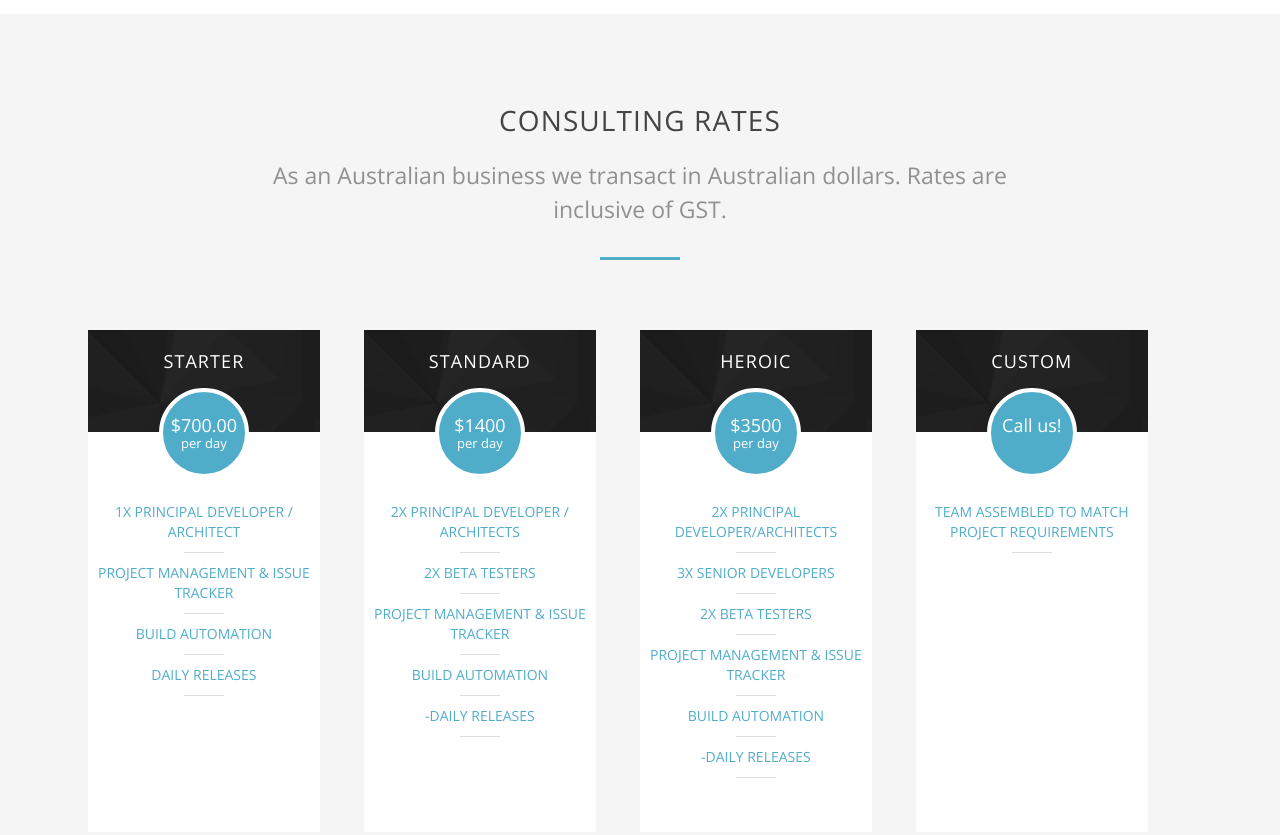
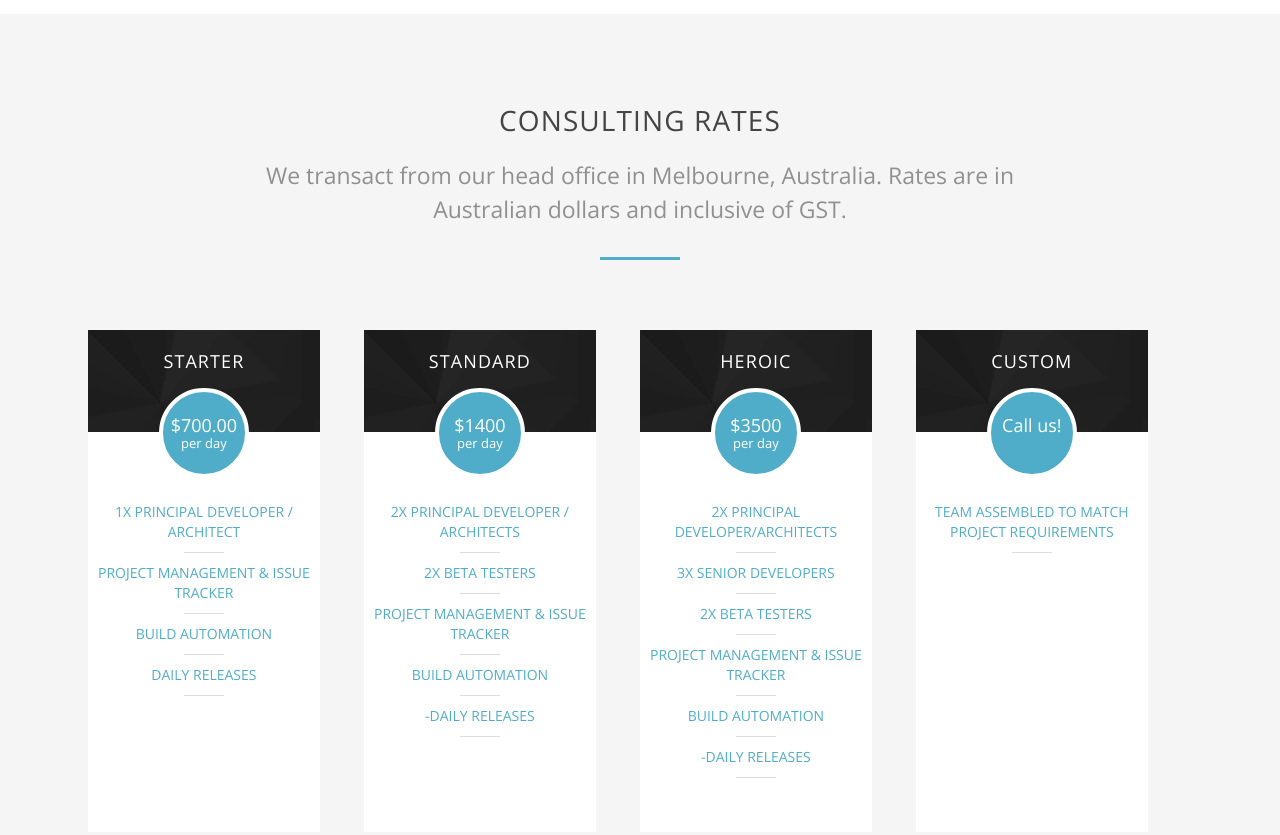
Before and after one commit to appsquickly/website, a plain HTML site: page index.html in a window 1280 px wide. Shown: the part 5815-6650 px from the top of the page. Drawn offline with nearby package versions, Linux system fonts and the light colour scheme.

Commit message:
Update rates description.

```diff
--- a/index.html
+++ b/index.html
@@ -473,7 +473,6 @@
 </section>
 
 
-
 <!-- TEAM -->
 <section class="sect-2">
     <div class="container">
@@ -665,9 +664,10 @@
     <div class="container">
 
         <div class="section-title">
-        <h3 class="title">Consulting Rates</h3>
+            <h3 class="title">Consulting Rates</h3>
 
-        <p class="description">As an Australian business we transact in Australian dollars. Rates are inclusive of GST.</p>
+            <p class="description">We transact from our head office in Melbourne, Australia. Rates are in Australian
+                dollars and inclusive of GST.</p>
         </div>
 
         <div class="one-fourth">
```
